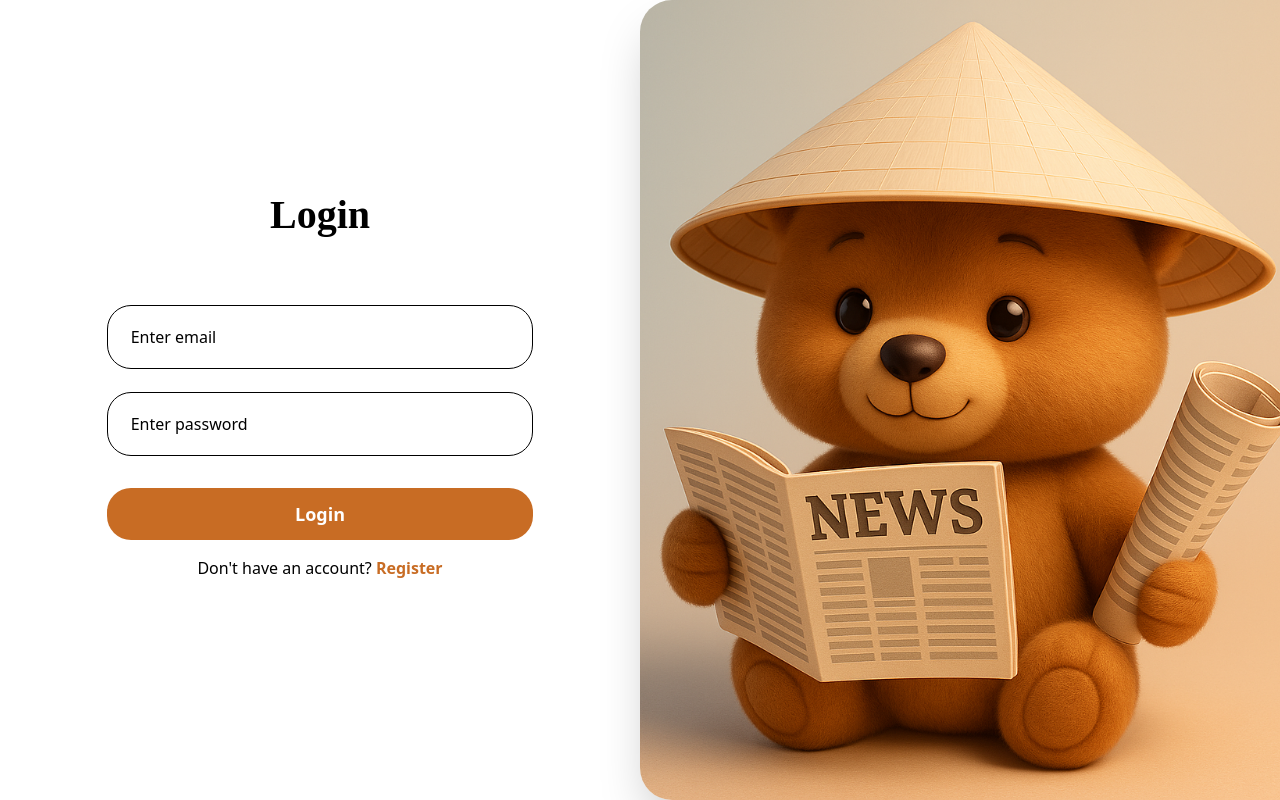
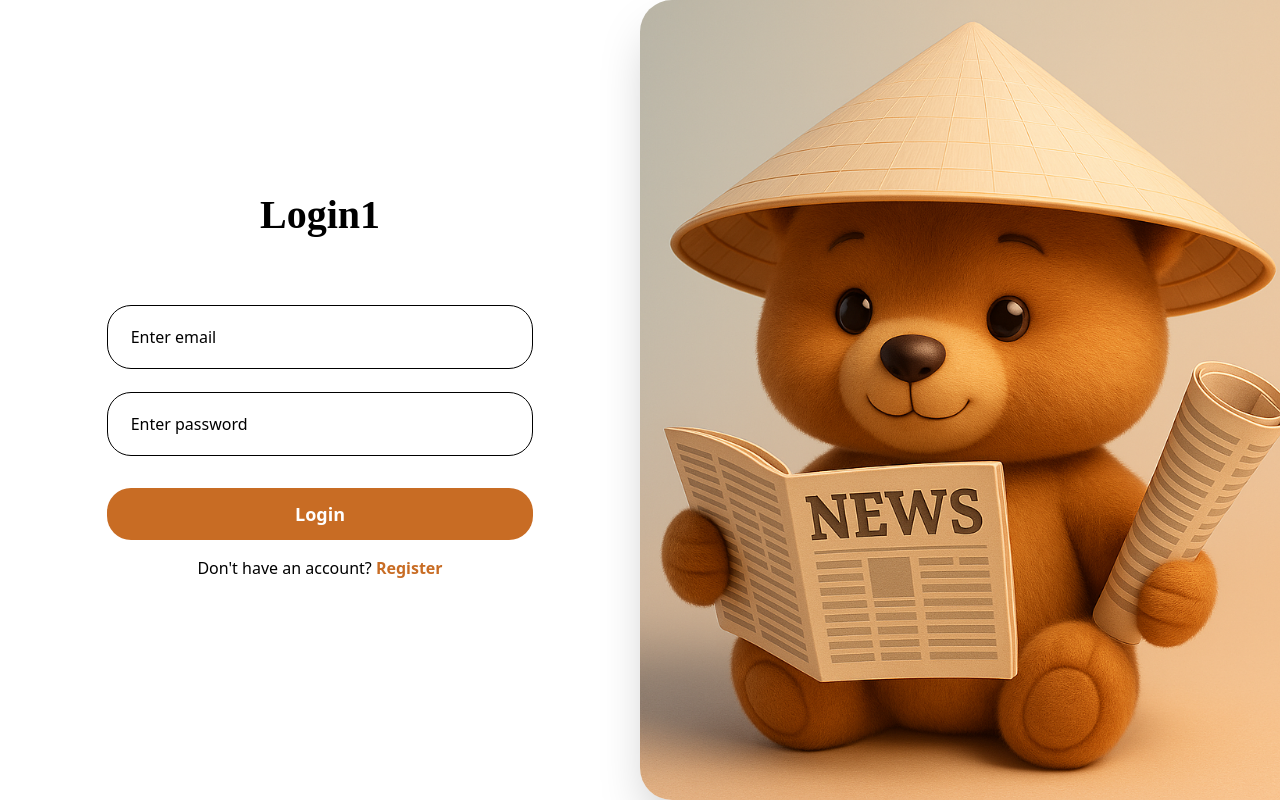
Before and after one commit to mJota666/intern-client-frontend, a React (Vite) app: page /login in a window 1280 px wide. Built offline with nearby package versions, Linux system fonts and the light colour scheme; no server answers; a web font is replaced by a local one.

Commit message:
CLIENT FE, test CI/CD

```diff
--- a/src/pages/Authentications/LoginPage.tsx
+++ b/src/pages/Authentications/LoginPage.tsx
@@ -38,7 +38,7 @@ export default function Login() {
         <div className="w-2/3 h-2/3  flex flex-col justify-center items-center ">
           {/* Header Field */}
           <h1 className="w-full h-1/3 flex text-[40px] justify-center items-center font-bold font-playwrite ">
-            Login
+            Login1
           </h1>
           <div className="w-full h-3/4 ">
             <form
```
